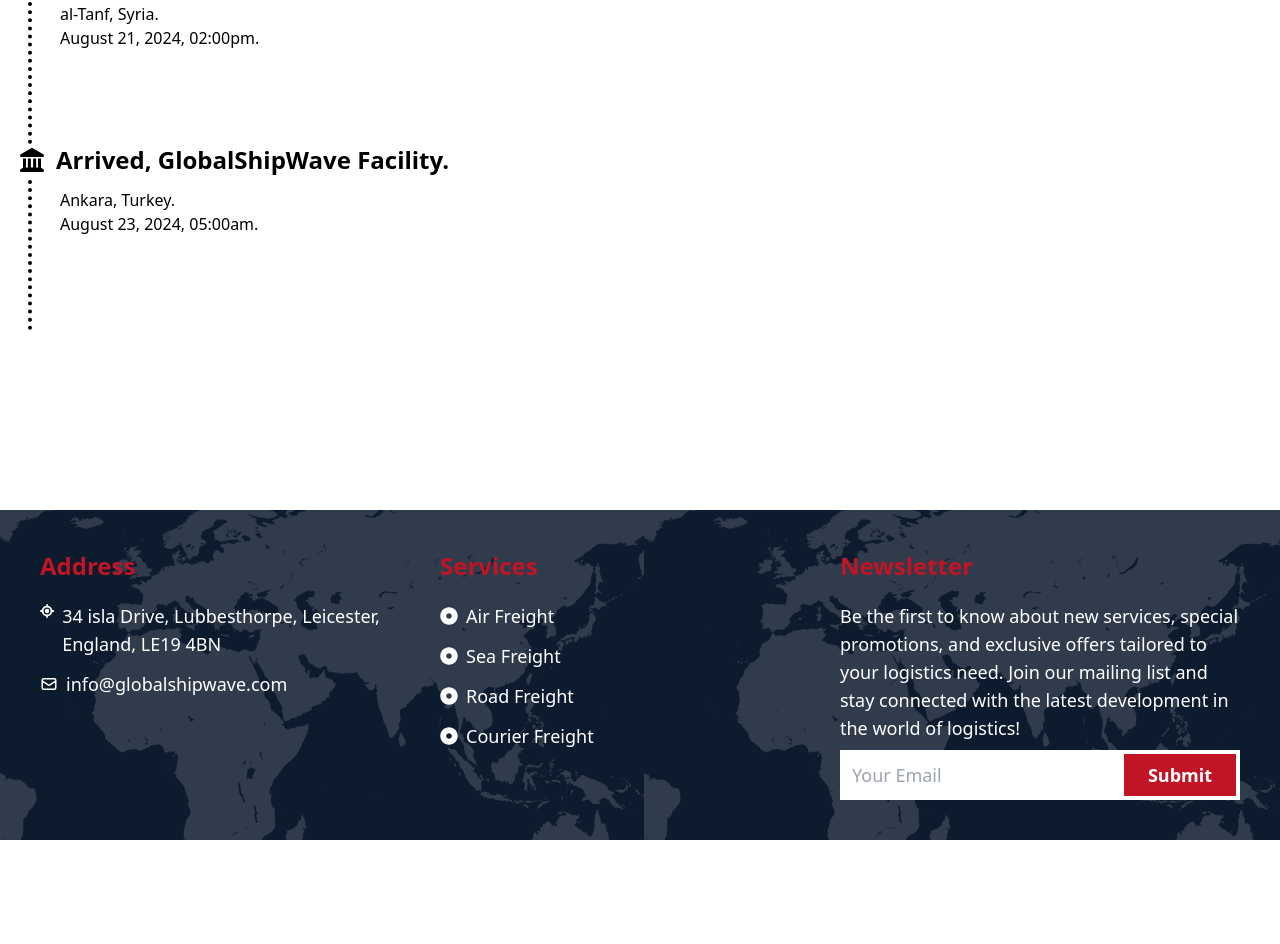
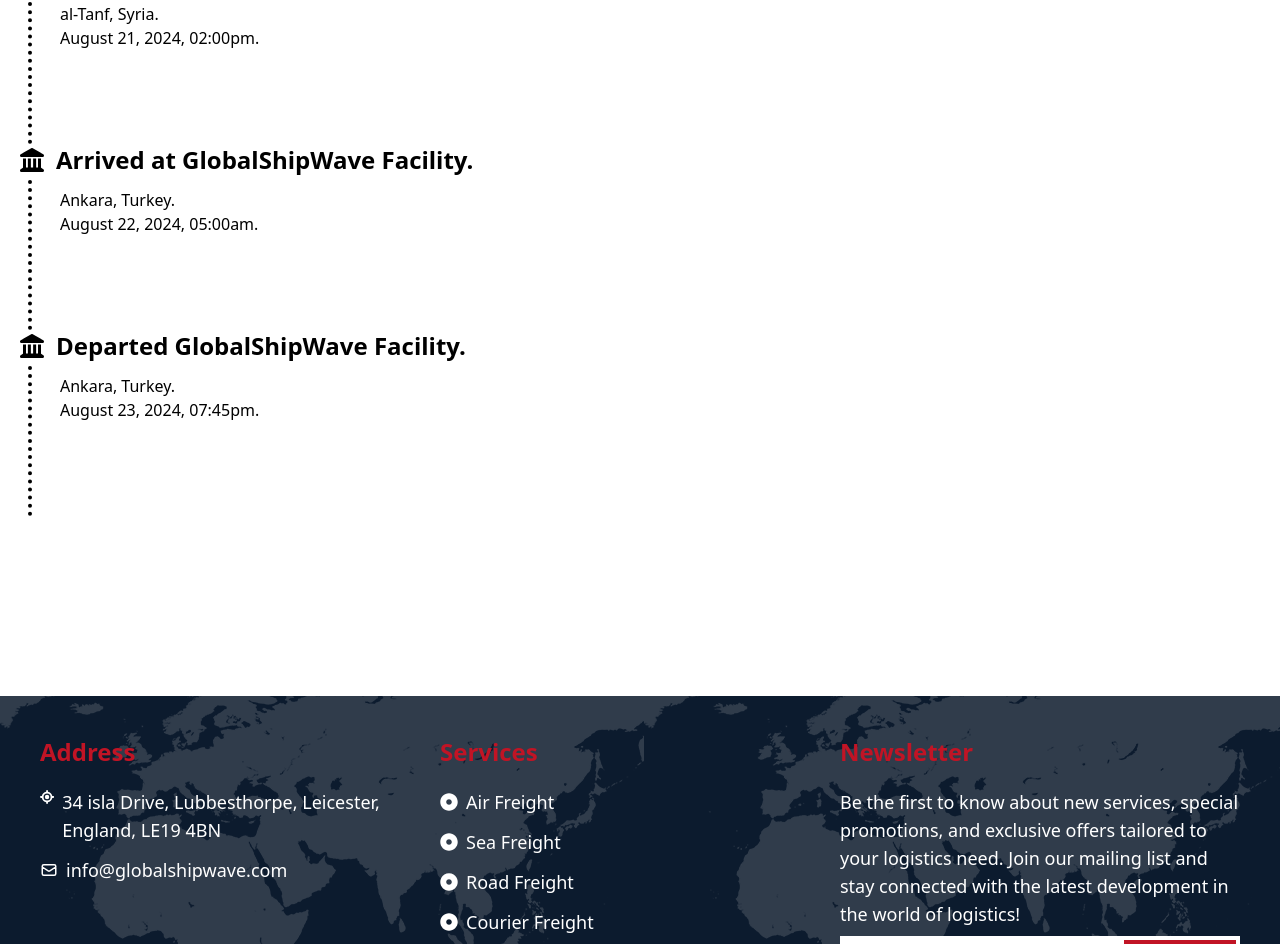
Before and after one commit to Yemezzy/SwiftMove-Logistics, a React (Create React App) app: page /tracking/GSW44940494-50509ID in a window 1280 px wide. Shown: the part 1156-2100 px from the top of the page. Before the commit the page ends 1996 px from the top, so only its background shows below. Built offline with nearby package versions, Linux system fonts and the light colour scheme.

Commit message:
first commit

```diff
--- a/src/Tracking/Tracking1.js
+++ b/src/Tracking/Tracking1.js
@@ -86,11 +86,22 @@ const Tracking1 = () => {
 
 <div className='flex items-center gap-3 text-lg md:text-2xl font-extrabold'>
             <FaLandmark className='text-2xl'/>
-            <p>Arrived, GlobalShipWave Facility.</p>
+            <p>Arrived at GlobalShipWave Facility.</p>
         </div>
         <div className='md:h-[150px] h-[100px] border-l-4 border-dotted border-black p-2 px-2 md:px-7 ml-2 mt-1'>
 <p className='font-normal'>Ankara, Turkey.</p>
-<p className='font-normal'>August 23, 2024, 05:00am.</p>
+<p className='font-normal'>August 22, 2024, 05:00am.</p>
+        </div>
+</div>
+<div>
+
+<div className='flex items-center gap-3 text-lg md:text-2xl font-extrabold'>
+            <FaLandmark className='text-2xl'/>
+            <p>Departed GlobalShipWave Facility.</p>
+        </div>
+        <div className='md:h-[150px] h-[100px] border-l-4 border-dotted border-black p-2 px-2 md:px-7 ml-2 mt-1'>
+<p className='font-normal'>Ankara, Turkey.</p>
+<p className='font-normal'>August 23, 2024, 07:45pm.</p>
         </div>
 </div>
       </div>
```
